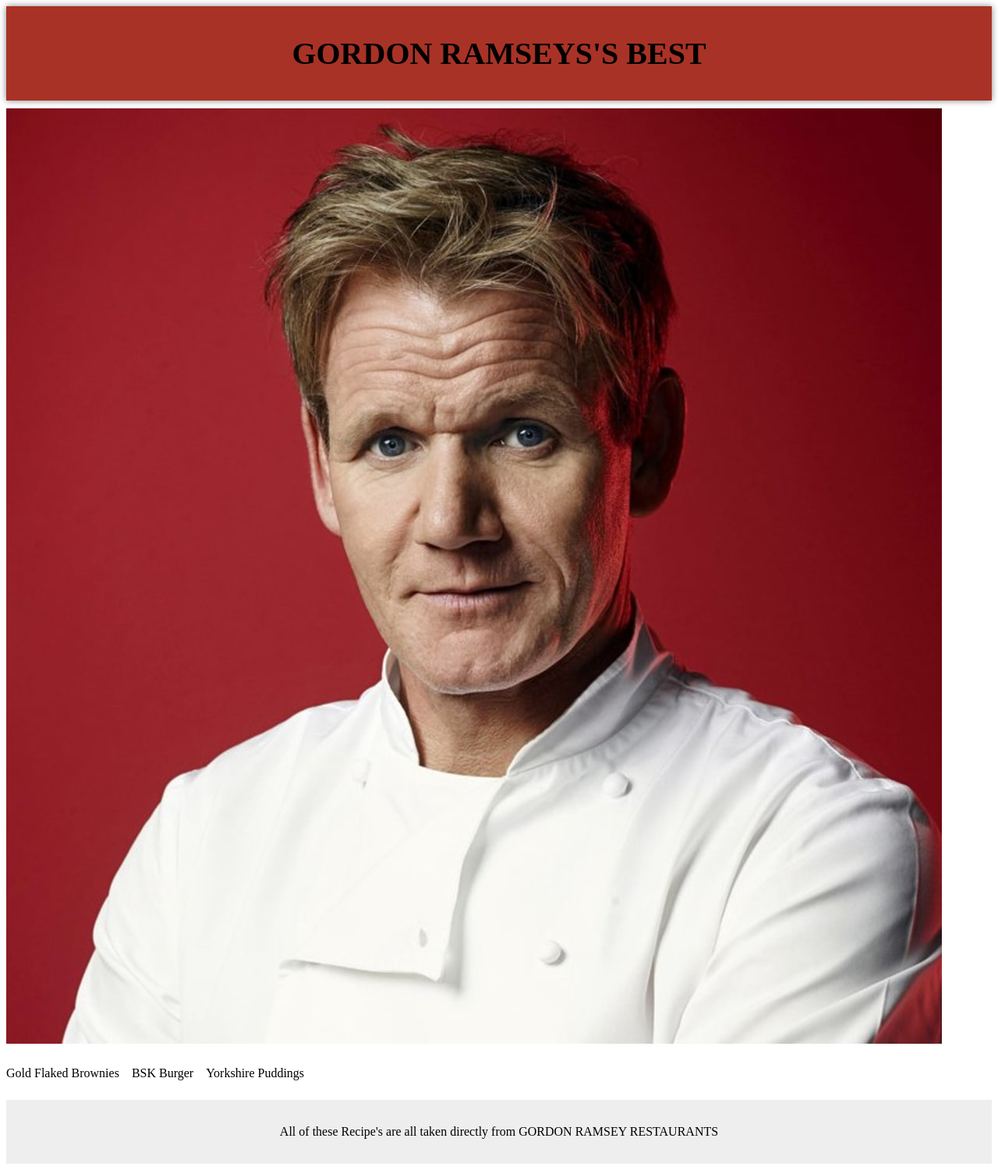
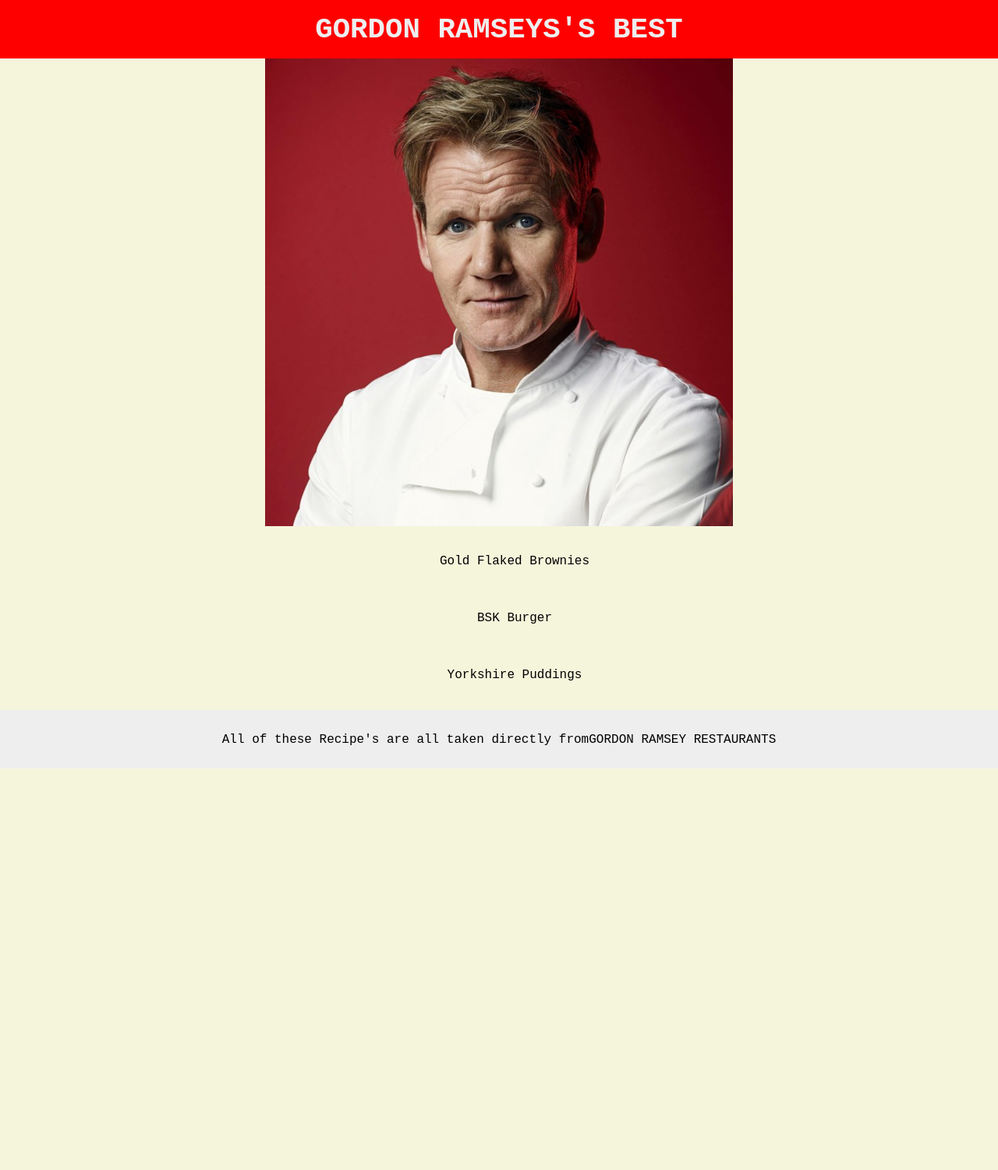
Before and after one commit to MeowMeow0417/Odin_Recipes, a plain HTML site: page Index.html in a window 1280 px wide. Shown: the whole page at 78% size. After the commit the page ends 986 px from the top, so only its background shows below. Drawn offline with Linux system fonts and the light colour scheme.

Commit message:
commmit all

```diff
--- a/Index.html
+++ b/Index.html
@@ -8,21 +8,22 @@
         <link rel="stylesheet" href="./style.css">
     </head>
     <div class="header">
-        <h1>GORDON RAMSEYS'S BEST </h1>
+        <h3>GORDON RAMSEYS'S BEST</h3>
     </div>
-
+        <div class="img">
             <img src="images/gordon ramsey.jpg">
-
+        </div>
     <div class="container">
+        <div class="list">
             <body>
-            <ol class="Recipe">
+                <ul>
                     <li><a href="./Recipe folder/World's best brownies.html">Gold Flaked Brownies</a></li>
                     <li><a href="./Recipe folder/Bread Street Kitchen Buger.html">BSK Burger</a></li>
                     <li><a href="./Recipe folder/Yorkshire puddings.html">Yorkshire Puddings</a></li>
-            </ol>
+                </ul>
             </body>
         </div>
-    <div class="Footer">
-        <p>All of these Recipe's are all taken directly from <a href="https://www.gordonramsayrestaurants.com/">GORDON RAMSEY RESTAURANTS</a></p>
+    <div class="footer">
+        All of these Recipe's are all taken directly from <a href="https://www.gordonramsayrestaurants.com/">GORDON RAMSEY RESTAURANTS</a>
     </div>
 </html>
--- a/style.css
+++ b/style.css
@@ -1,48 +1,56 @@
-.header
-{
-    font-size: 20px;
-    text-align: center;
-    text-size-adjust: 20px;
+.header {
+    height: 75px;
+    background: red;
+    color: #eee;
 }
-
-.header
-{
-    margin-bottom: 10px;
-    padding: 10px;
-    box-shadow: 0 0 8px rgba(0,0,0,.5);
-    background-color: #a93226
+.footer {
+    height: 75px;
+    background: #eee;
+    color: black;
 }
-#img {
-    width: auto;
-    height: auto;
-    text-align: center;
-}
-
-.Recipe
-{
+.header {
     display: flex;
-  list-style: none;
-  margin: 0;
-  padding: 0;
-  gap: 16px
-}
-
-.Recipe
-{
-    margin-top: 25px;
-    margin-bottom: 25px;
-    justify-content:
+    align-items: center;
+    padding: 0 16px;
+    font-size: 32px;
+    font-weight: 900px;
     justify-content: center;
 }
-
+body {
+    font-family: 'Courier New', Courier, monospace;
+    margin: 0;
+    min-height: 10px;
+}
 a {
     text-decoration: none;
     color: black;
 }
-
-.Footer
-{
-    text-align: center;
-    background: #eee;
-    padding: 16px;
+body {
+    background-color: beige;
 }
+img{
+    width: 600px;
+    height: 600px;
+}
+img {
+    display: block;
+    margin-left: auto;
+    margin-right: auto;
+}
+.container {
+    justify-content: center;
+}
+li {
+    margin-bottom: 15px;
+    padding: 20px;
+    display: flex;
+    flex-wrap: wrap;
+}
+li {
+    justify-content: center;
+}
+.footer {
+    display: flex;
+    align-items: center;
+    justify-content: center;
+}
```
Also changed, not shown: Recipe Folder/Bread Street Kitchen Buger.html (added, +53 -0 lines), Recipe Folder/World's best brownies.html (added, +52 -0 lines), Recipe Folder/Yorkshire puddings.html (added, +56 -0 lines). Lines whose indentation alone changed are shown as unchanged.
